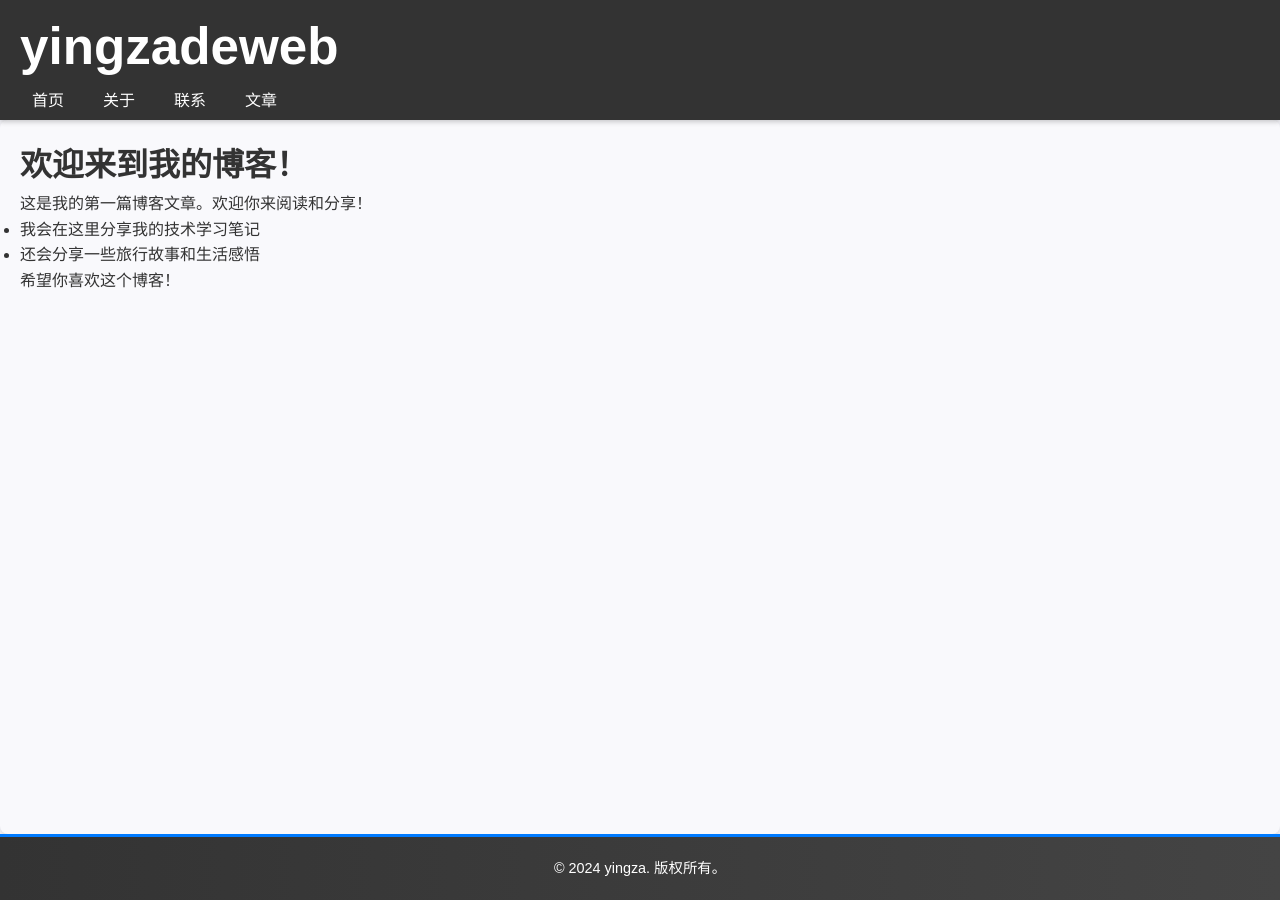
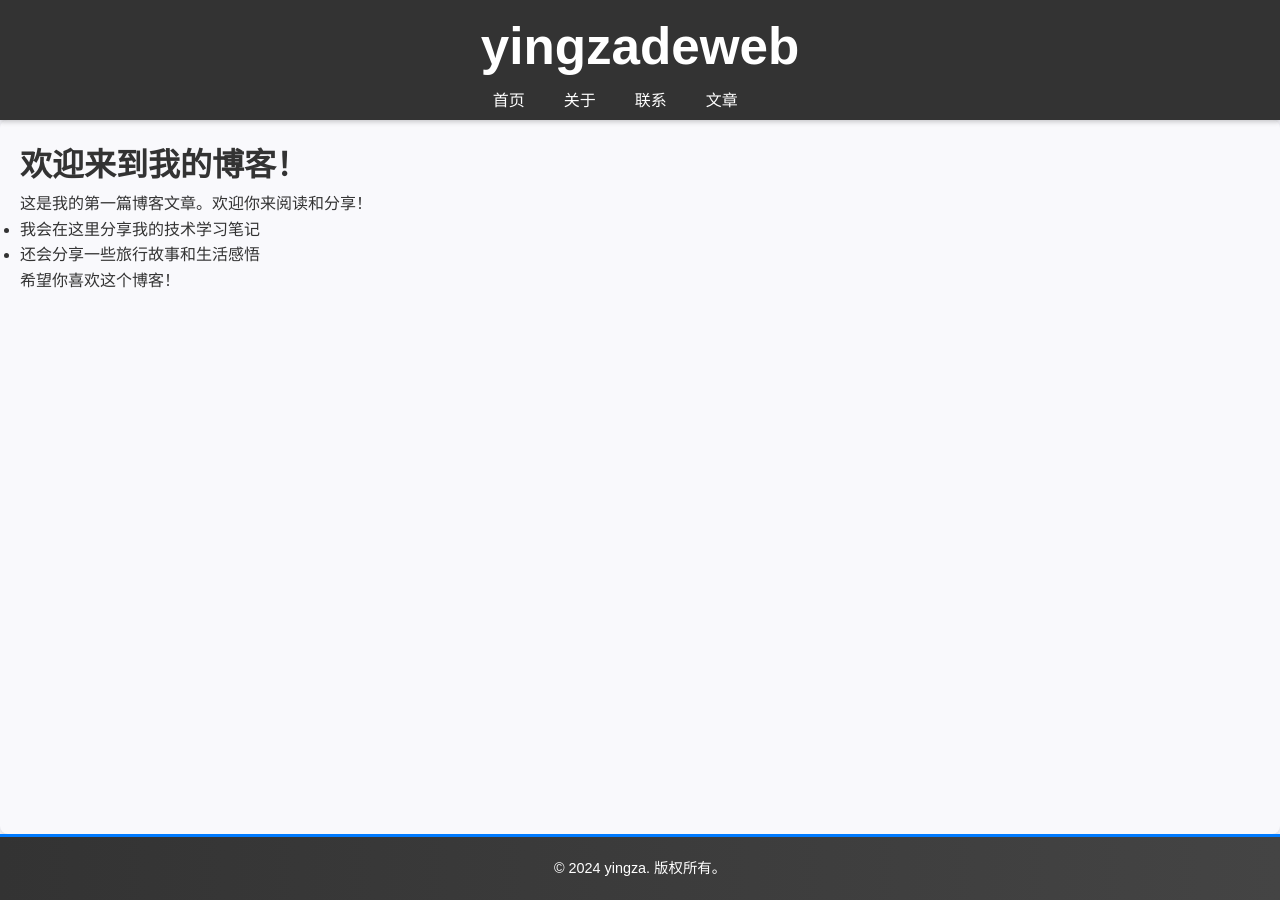
Before and after one commit to yingza-l/skills-github-pages, a Jekyll site: the page built from index.md, in a window 1280 px wide. Built offline with Jekyll 4.4.1, drawn with Linux system fonts in a browser that asks for light colours.

Commit message:
Update style.css

```diff
--- a/assets/css/style.css
+++ b/assets/css/style.css
@@ -26,21 +26,23 @@ main {
 }
 
 /* 头部样式 */
+/* 头部样式 */
 header {
     position: fixed;
     top: 0;
     left: 0;
     width: 100%;
     height: 120px; /* 适当调整头部高度 */
-    background-color: #333; /* 黑色背景 */
+    background-color: #333;
     color: white;
-    z-index: 1000; /* 确保头部在最上层 */
+    z-index: 1000;
     display: flex;
+    justify-content: center; /* 让 logo 居中 */
     align-items: center;
-    justify-content: space-between;
     padding: 0 20px;
     box-shadow: 0 2px 5px rgba(0, 0, 0, 0.2); /* 添加阴影 */
 }
+
 
 /* logo 样式 */
 header .logo a {
```
